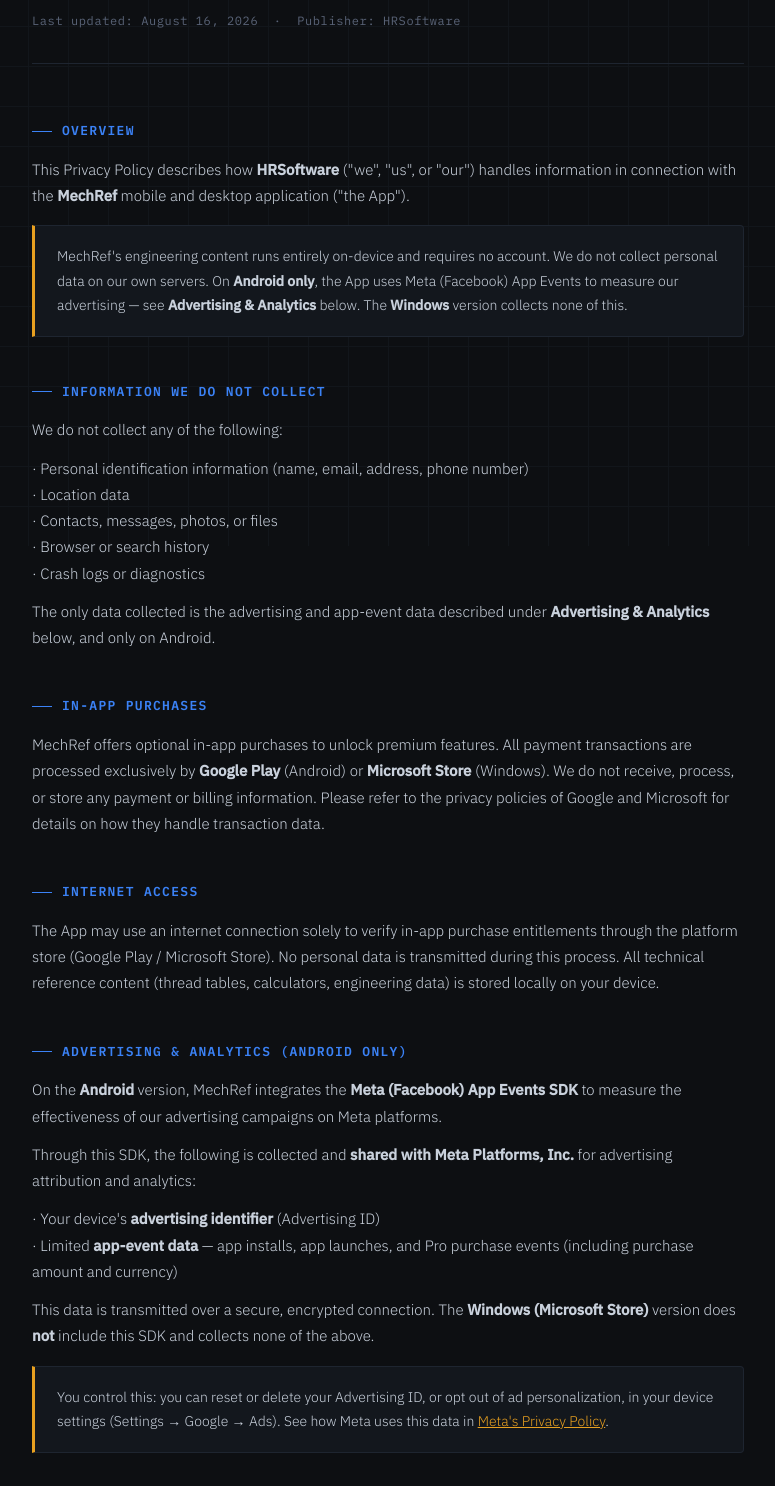
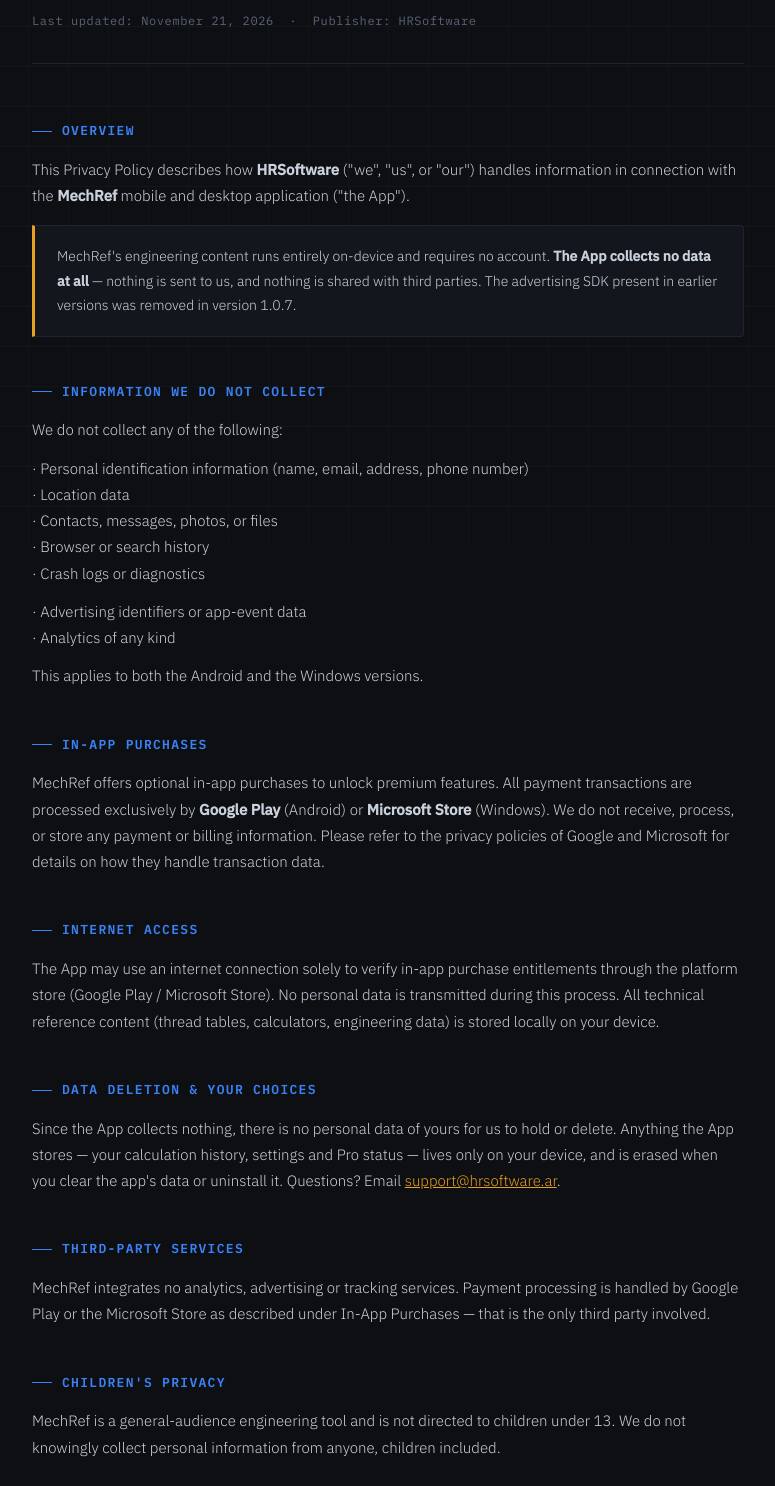
Before and after one commit to HR-Soft/mechref-privacy, a plain HTML site: page index.html in a window 1280 px wide. Shown: the part 254-1740 px from the top of the page, without its empty margins (252-1027 px from the left). Drawn offline with Linux system fonts and the light colour scheme.

Commit message:
Drop the Meta section: the app no longer collects any data
MechRef 1.0.7 (live on Google Play since 2026-11-21) ships without the
Meta App Events SDK, so the advertising and analytics disclosures no
longer describe the app. Removes that section plus the Meta and
Advertising ID mentions in the overview, the "do not collect" list,
data deletion, third parties and the children's section, and notes that
the SDK was removed in 1.0.7 for users still on an older build. EN + ES.

Co-Authored-By: Claude Opus 5 <noreply@anthropic.com>

```diff
--- a/index.html
+++ b/index.html
@@ -262,14 +262,14 @@
     <div class="lang-switch"><a href="index.html" class="active">EN</a><span>·</span><a href="index.es.html">ES</a></div>
     <div class="badge">Legal Document</div>
     <h1>Privacy Policy<br/><span>MechRef</span></h1>
-    <p class="meta">Last updated: August 16, 2026 &nbsp;·&nbsp; Publisher: HRSoftware</p>
+    <p class="meta">Last updated: November 21, 2026 &nbsp;·&nbsp; Publisher: HRSoftware</p>
   </header>
 
   <section>
     <h2>Overview</h2>
     <p>This Privacy Policy describes how <strong>HRSoftware</strong> ("we", "us", or "our") handles information in connection with the <strong>MechRef</strong> mobile and desktop application ("the App").</p>
     <div class="highlight">
-      <p>MechRef's engineering content runs entirely on-device and requires no account. We do not collect personal data on our own servers. On <strong>Android only</strong>, the App uses Meta (Facebook) App Events to measure our advertising — see <strong>Advertising &amp; Analytics</strong> below. The <strong>Windows</strong> version collects none of this.</p>
+      <p>MechRef's engineering content runs entirely on-device and requires no account. <strong>The App collects no data at all</strong> — nothing is sent to us, and nothing is shared with third parties. The advertising SDK present in earlier versions was removed in version 1.0.7.</p>
     </div>
   </section>
 
@@ -281,7 +281,9 @@
        · Contacts, messages, photos, or files<br/>
        · Browser or search history<br/>
        · Crash logs or diagnostics</p>
-    <p>The only data collected is the advertising and app-event data described under <strong>Advertising &amp; Analytics</strong> below, and only on Android.</p>
+    <p>· Advertising identifiers or app-event data<br/>
+       · Analytics of any kind</p>
+    <p>This applies to both the Android and the Windows versions.</p>
   </section>
 
   <section>
@@ -294,31 +296,20 @@
     <p>The App may use an internet connection solely to verify in-app purchase entitlements through the platform store (Google Play / Microsoft Store). No personal data is transmitted during this process. All technical reference content (thread tables, calculators, engineering data) is stored locally on your device.</p>
   </section>
 
-  <section>
-    <h2>Advertising &amp; Analytics (Android only)</h2>
-    <p>On the <strong>Android</strong> version, MechRef integrates the <strong>Meta (Facebook) App Events SDK</strong> to measure the effectiveness of our advertising campaigns on Meta platforms.</p>
-    <p>Through this SDK, the following is collected and <strong>shared with Meta Platforms, Inc.</strong> for advertising attribution and analytics:</p>
-    <p>· Your device's <strong>advertising identifier</strong> (Advertising ID)<br/>
-       · Limited <strong>app-event data</strong> — app installs, app launches, and Pro purchase events (including purchase amount and currency)</p>
-    <p>This data is transmitted over a secure, encrypted connection. The <strong>Windows (Microsoft Store)</strong> version does <strong>not</strong> include this SDK and collects none of the above.</p>
-    <div class="highlight">
-      <p>You control this: you can reset or delete your Advertising ID, or opt out of ad personalization, in your device settings (Settings → Google → Ads). See how Meta uses this data in <a href="https://www.facebook.com/privacy/policy" style="color:var(--accent);">Meta's Privacy Policy</a>.</p>
-    </div>
-  </section>
 
   <section>
     <h2>Data Deletion &amp; Your Choices</h2>
-    <p>MechRef stores no personal data on our own servers. You may request deletion of the data collected about you through the App by emailing <a href="mailto:support@hrsoftware.ar" style="color:var(--accent);">support@hrsoftware.ar</a>; we will action and forward such requests as applicable. You can also reset your Advertising ID at any time from your device settings, and manage data held by Meta through Meta's own tools.</p>
+    <p>Since the App collects nothing, there is no personal data of yours for us to hold or delete. Anything the App stores — your calculation history, settings and Pro status — lives only on your device, and is erased when you clear the app's data or uninstall it. Questions? Email <a href="mailto:support@hrsoftware.ar" style="color:var(--accent);">support@hrsoftware.ar</a>.</p>
   </section>
 
   <section>
     <h2>Third-Party Services</h2>
-    <p>Other than the Meta App Events SDK described above (Android only), MechRef does not integrate any other analytics, advertising, or tracking services. Payment processing is handled by Google Play or the Microsoft Store as described under In-App Purchases.</p>
+    <p>MechRef integrates no analytics, advertising or tracking services. Payment processing is handled by Google Play or the Microsoft Store as described under In-App Purchases — that is the only third party involved.</p>
   </section>
 
   <section>
     <h2>Children's Privacy</h2>
-    <p>MechRef is a general-audience engineering tool and is not directed to children under 13. We do not knowingly collect personal information from children, and the advertising features described above are not intended to target them.</p>
+    <p>MechRef is a general-audience engineering tool and is not directed to children under 13. We do not knowingly collect personal information from anyone, children included.</p>
   </section>
 
   <section>
```
Also changed, not shown: index.es.html (+7 -16 lines).
